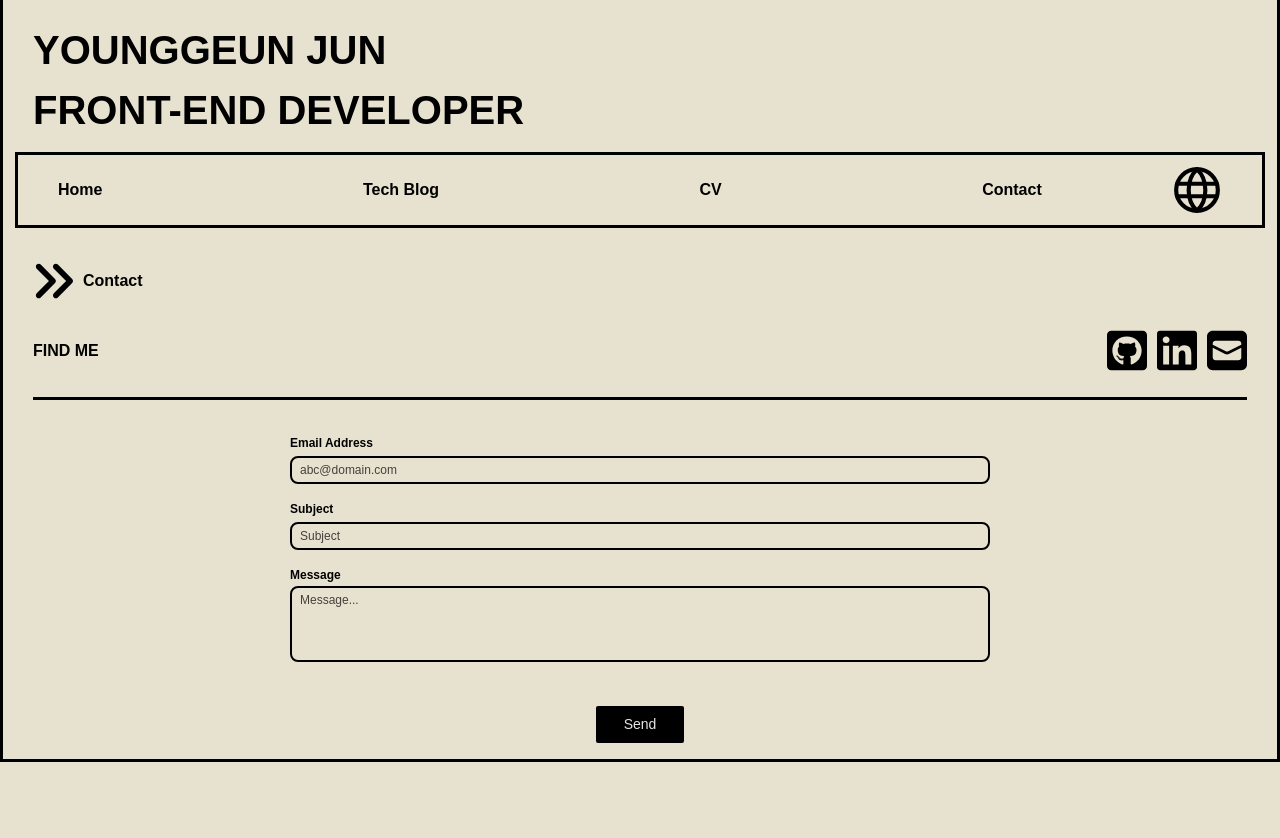
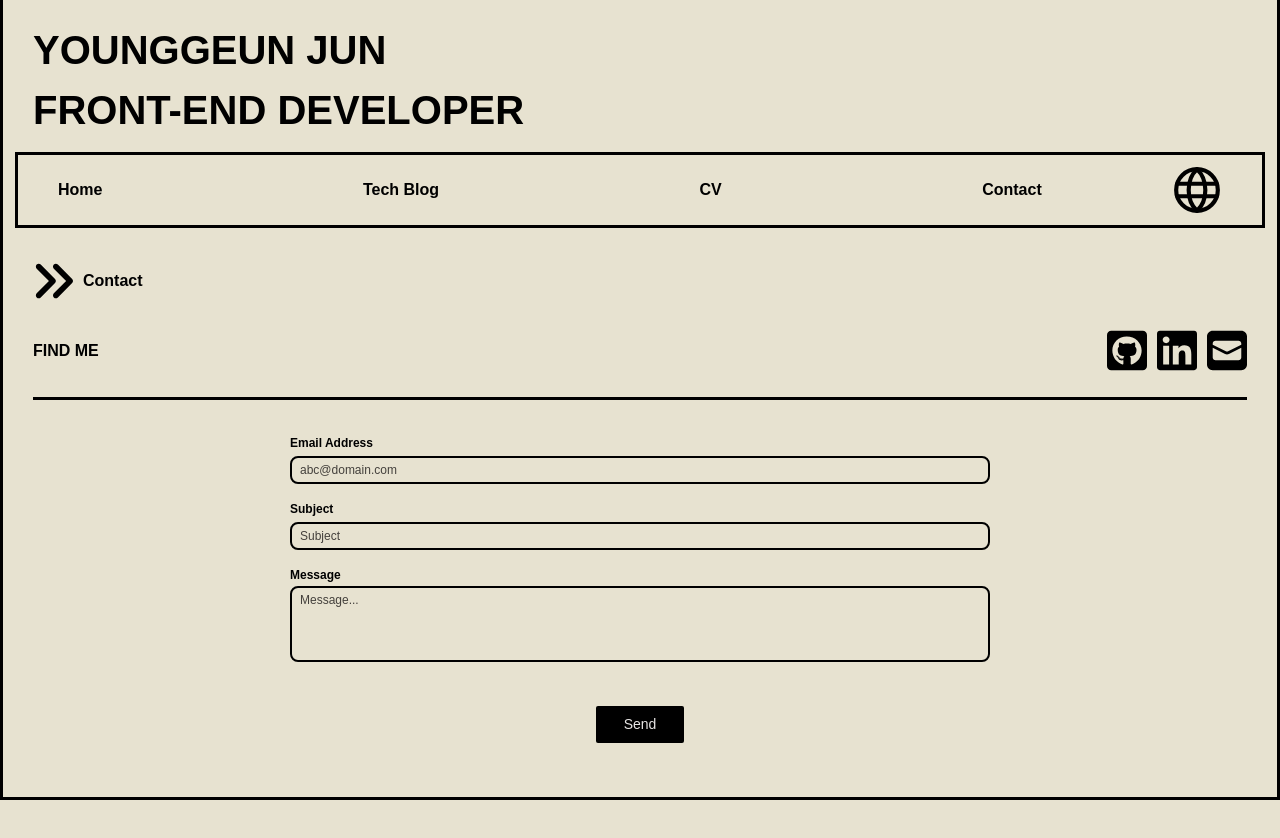
Before and after one commit to jayjunn/personal-app, a Next.js app: page /contact in a window 1280 px wide. Shown: the top 838 px of the page. Before the commit the page ends 800 px from the top, so only its background shows below. Built offline with nearby package versions, Linux system fonts and the light colour scheme.

Commit message:
fix: change layout

```diff
--- a/src/app/layout.tsx
+++ b/src/app/layout.tsx
@@ -14,7 +14,7 @@ export default function RootLayout({ children }: { children: React.ReactNode })
   return (
     <html lang="en">
       <body>
-        <main className={styles.contents}>
+        <main className={`${styles.contents} h-screen`}>
           <UserContextProvider>
             <Header />
             {children}
--- a/src/components/EmailForm.tsx
+++ b/src/components/EmailForm.tsx
@@ -51,7 +51,7 @@ export default function EmailForm() {
   return (
     <>
       {banner && <Toast message={banner.message} />}
-      <form className="px-4 flex flex-col gap-3 h-full justify-center items-center" onSubmit={handleSubmit} method="POST">
+      <form className="px-4 flex flex-col gap-3 h-full justify-start items-center" onSubmit={handleSubmit} method="POST">
         <div className="w-full max-w-[700px]">
           <label className="text-xs" htmlFor="email">
             Email Address
--- a/src/components/common/PageWrap.tsx
+++ b/src/components/common/PageWrap.tsx
@@ -10,7 +10,7 @@ interface IPageWrap {
 
 export default function PageWrap({ title, children }: IPageWrap) {
   return (
-    <section className={`${styles.container} h-full`}>
+    <section className={`${styles.container}`}>
       <div className={styles.header} id="experiences">
         <Image className={styles.arrow} src={anglesRight} alt="icon" width="40" height="40" />
         <h4 className={styles.title}>{title}</h4>
```
